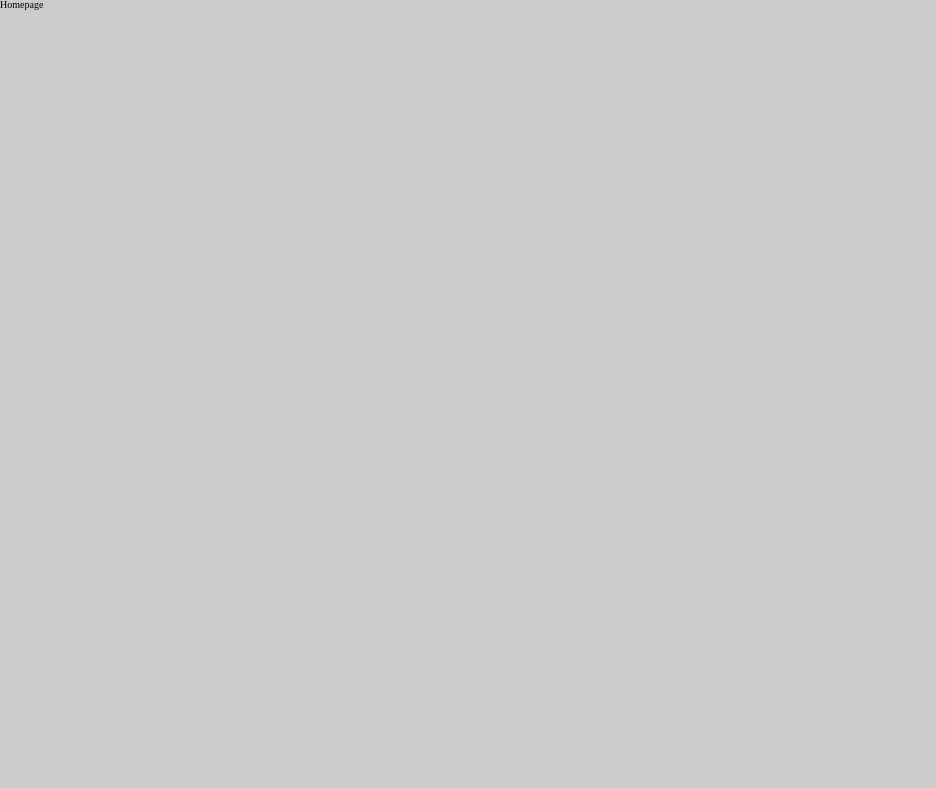
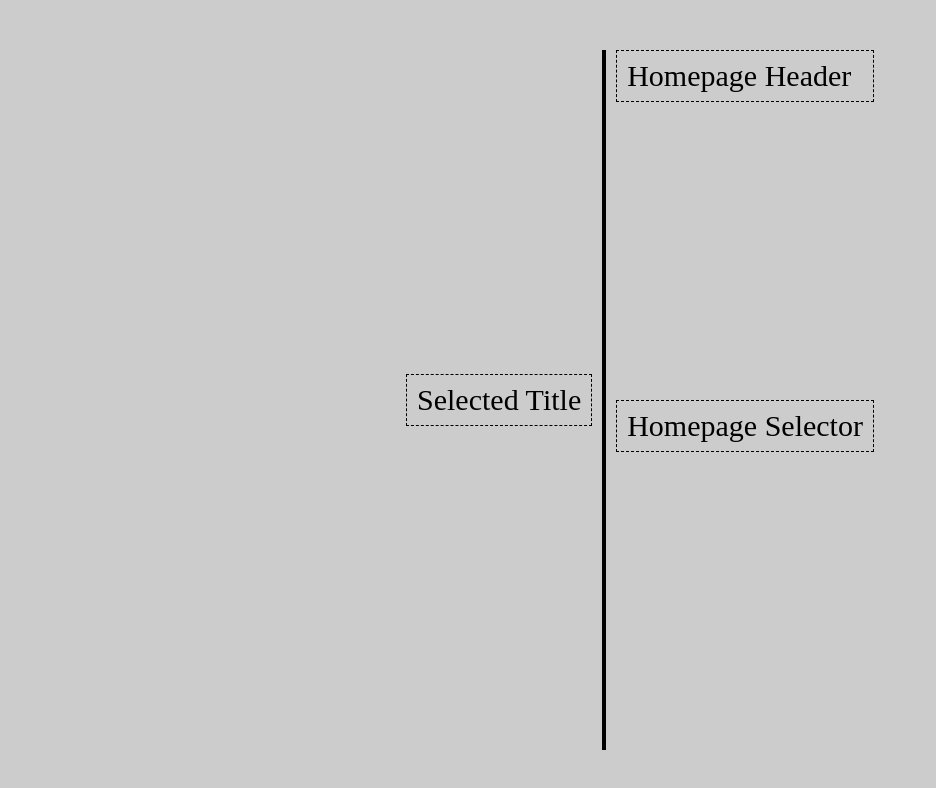
Before and after one commit to MrT3313/ReedTurgeon_Portfolio, a React (Create React App) app in the folder client/: page / in a window 1280 px wide. Shown: the top 788 px of the page, without its empty margins (0-936 px from the left). Built offline with nearby package versions, Linux system fonts and the light colour scheme.

Commit message:
<Homepage />
Initial Layout

```diff
--- a/client/src/App.js
+++ b/client/src/App.js
@@ -13,8 +13,11 @@ import styled from 'styled-components'
 // STYLED COMPONENTS
 const Styled_App = styled.div`
   display: flex;
+  justify-content: center;
+
   height: 100%;
   width: 100%;
+
   background-color: ${props => props.theme.primary.color};
 
 `
@@ -22,10 +25,11 @@ const Styled_App = styled.div`
 // __MAIN FUNCTIONAL COMPONENT__
 function App() {
   return (
-      <Styled_App className="App">
+      <Styled_App className="Styled App">
         <Homepage />
       </Styled_App>
   );
 }
 
+// EXPORTS
 export default App;
--- /dev/null
+++ b/client/src/components/homepage/Header.js
@@ -0,0 +1,30 @@
+// IMPORTS
+import React from 'react';
+
+// COMPONENTS
+
+// STYLES
+import styled from 'styled-components'
+
+// STYLED COMPONENTS
+const Styled_Homepage_Header = styled.h1`
+    display: flex;
+
+    font-size: 30px;
+
+    padding: 10px;
+
+    border: 1px dashed black;
+    `
+
+// __MAIN FUNCTIONAL COMPONENT__
+function Homepage_Header() {
+    return (
+        <Styled_Homepage_Header className="Homepage Header">
+            Homepage Header
+        </Styled_Homepage_Header>
+    )
+}
+
+// EXPORTS
+export default Homepage_Header;
--- /dev/null
+++ b/client/src/components/homepage/Homepage_LEFT.js
@@ -0,0 +1,29 @@
+// IMPORTS
+import React from 'react';
+
+// COMPONENTS
+// - 1 - VIEWS
+
+// - 2 - COMPONENTS
+import Selected_Title from '../homepage/Selected_Title.js'
+
+// STYLES
+import styled from 'styled-components'
+
+// STYLED COMPONENTS
+const Styled_Homepage_LEFT = styled.div`
+    display: flex;
+    align-items: center;
+`
+
+// __MAIN FUNCTIONAL COMPONENT__
+function Homepage_LEFT() {
+    return (
+        <Styled_Homepage_LEFT className="Homepage LEFT">
+            <Selected_Title />
+        </Styled_Homepage_LEFT>
+    );
+}
+
+// EXPORTS
+export default Homepage_LEFT;
--- /dev/null
+++ b/client/src/components/homepage/Homepage_RIGHT.js
@@ -0,0 +1,40 @@
+// IMPORTS
+import React from 'react';
+
+// COMPONENTS
+// - 1 - VIEWS
+
+// - 2 - COMPONENTS
+import Homepage_Header from '../homepage/Header.js'
+import Homepage_Selector from '../homepage/Homepage_Selector.js'
+
+// STYLES
+import styled from 'styled-components'
+
+// STYLED COMPONENTS
+const Styled_Homepage_RIGHT = styled.div`
+    display: flex;
+    flex-direction: column;
+    justify-content: flex-start;
+
+    & .Homepage_Selector_Wrapper {
+        display: flex;
+        flex-grow: 1;
+        align-items: center;
+    }
+`
+
+// __MAIN FUNCTIONAL COMPONENT__
+function Homepage_RIGHT() {
+    return (
+        <Styled_Homepage_RIGHT className="Homepage RIGHT">
+            <Homepage_Header />
+            <div className="Homepage_Selector_Wrapper">
+                <Homepage_Selector />
+            </div>
+        </Styled_Homepage_RIGHT>
+    );
+}
+
+// EXPORTS
+export default Homepage_RIGHT;
--- /dev/null
+++ b/client/src/components/homepage/Homepage_Selector.js
@@ -0,0 +1,31 @@
+// IMPORTS
+import React from 'react';
+
+// COMPONENTS
+
+// STYLES
+import styled from 'styled-components'
+
+// STYLED COMPONENTS
+const Styled_Homepage_Selector = styled.h1`
+    display: flex;
+
+    font-size: 30px;
+
+    // height: auto;
+    padding: 10px;
+
+    border: 1px dashed black;
+    `
+
+// __MAIN FUNCTIONAL COMPONENT__
+function Homepage_Selector() {
+    return (
+        <Styled_Homepage_Selector className="Homepage Selector">
+            Homepage Selector
+        </Styled_Homepage_Selector>
+    )
+}
+
+// EXPORTS
+export default Homepage_Selector;
--- /dev/null
+++ b/client/src/components/homepage/Selected_Title.js
@@ -0,0 +1,30 @@
+// IMPORTS
+import React from 'react';
+
+// COMPONENTS
+
+// STYLES
+import styled from 'styled-components'
+
+// STYLED COMPONENTS
+const Styled_Selected_Title = styled.h1`
+    display: flex;
+
+    font-size: 30px;
+
+    padding: 10px;
+
+    border: 1px dashed black;
+    `
+
+// __MAIN FUNCTIONAL COMPONENT__
+function Selected_Title() {
+    return (
+        <Styled_Selected_Title className="Homepage Selected Title">
+            Selected Title
+        </Styled_Selected_Title>
+    )
+}
+
+// EXPORTS
+export default Selected_Title;
--- /dev/null
+++ b/client/src/components/line.js
@@ -0,0 +1,25 @@
+// IMPORTS
+import React from 'react'
+
+// STYLES
+import styled from 'styled-components'
+
+// STYLED COMPONENTS
+const Styled_Line = styled.div`
+    background-color: black;
+    border: 1px solid black;
+`
+
+// __MAIN FUNCTIONAL COMPONENT__
+function Line( {width, margin} ) {
+    return (
+        <Styled_Line
+            className="Line Component"
+            style={{width: `${width}px`, margin: `0 ${margin}px`}}
+        >
+        </Styled_Line>
+    )
+}
+
+// EXPORTS
+export default Line
--- a/client/src/styles/theme.js
+++ b/client/src/styles/theme.js
@@ -1,11 +1,9 @@
 const AppTheme = {
     primary: {
         color: '#CCCCCC'
-        // color: 'blue'
     },
     secondary: {
-        color: '#000000'
-        // color: 'yellow'
+        color: 'white'
     }
 }
 
--- a/client/src/views/Homepage.jsx
+++ b/client/src/views/Homepage.jsx
@@ -1,19 +1,33 @@
 // IMPORTS
 import React from 'react';
+
+// COMPONENTS
+// - 1 - VIEWS
+
+// - 2 - COMPONENTS
+import Homepage_LEFT from '../components/homepage/Homepage_LEFT.js'
+import Homepage_RIGHT from '../components/homepage/Homepage_RIGHT.js'
+import Line from '../components/line.js'
 
 // STYLES
 import styled from 'styled-components'
 
 // STYLED COMPONENTS
 const Styled_Homepage = styled.div`
+    display: flex;
+    justify-content: center;
 
+    width: 80%;
+    padding: 50px;
 `
 
 // __MAIN FUNCTIONAL COMPONENT__
 function Homepage() {
     return (
-        <Styled_Homepage>
-            Homepage
+        <Styled_Homepage className="Styled Homepage">
+            <Homepage_LEFT />
+            <Line className="Line Component" width={2} margin={10}/>
+            <Homepage_RIGHT />
         </Styled_Homepage>
     )
 }
```
Also changed, not shown: 1 other file (tests, documents, lock files or other folders).
